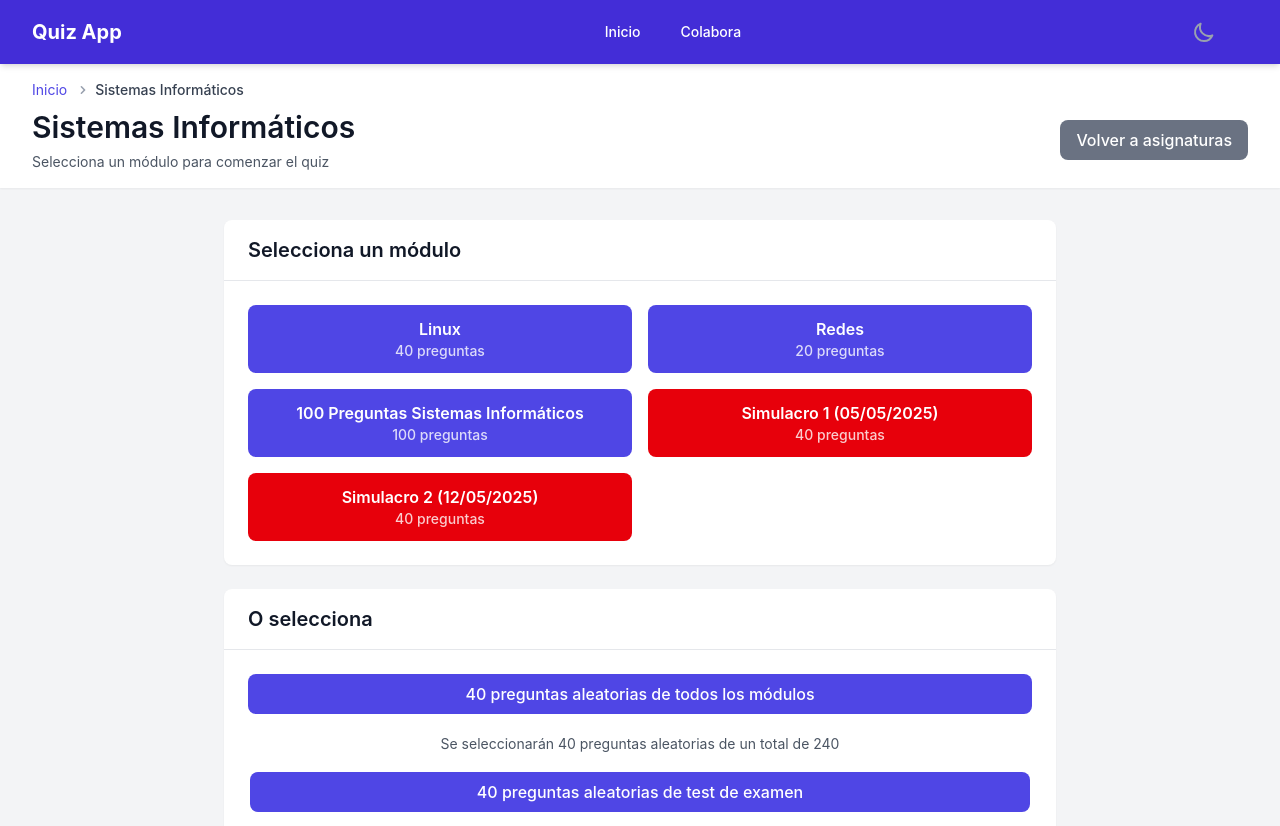
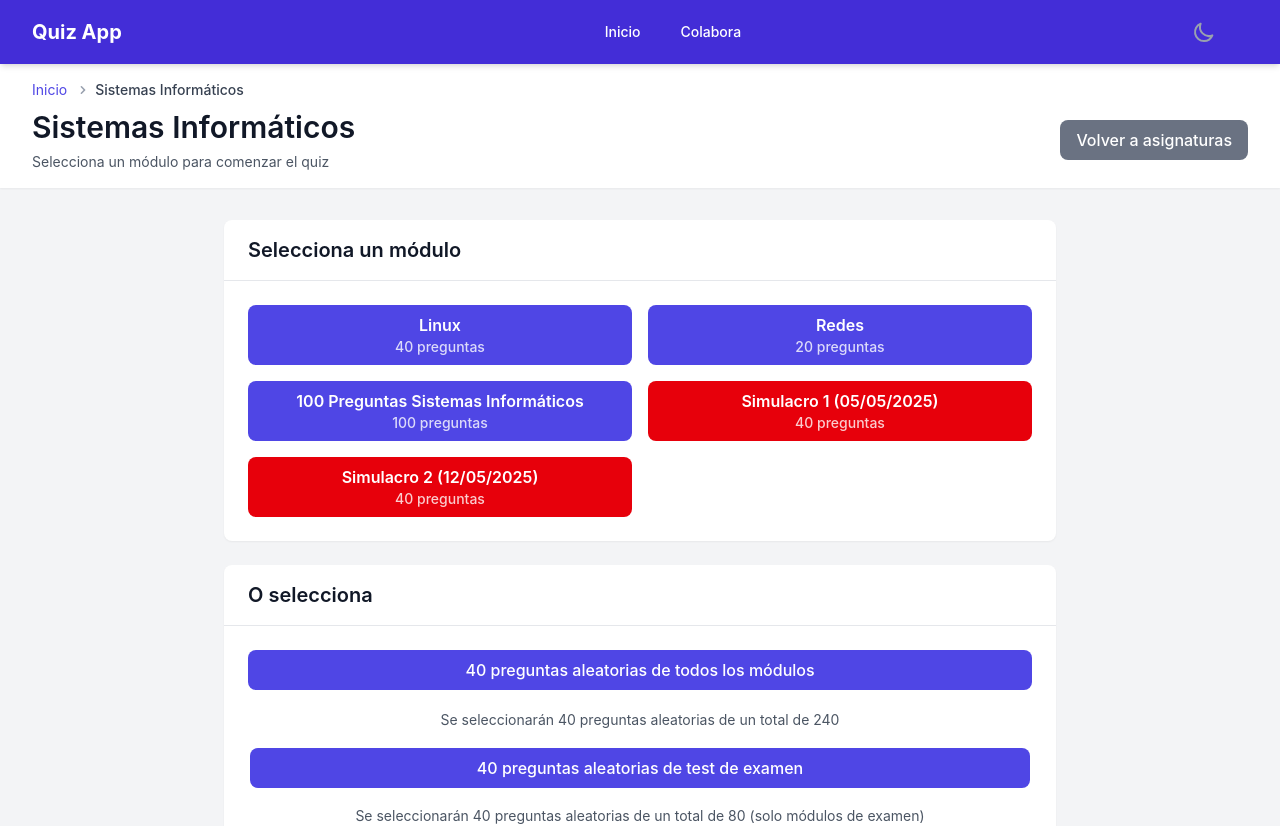
Before and after one commit to kubaliski/quiz_app, a React (Vite) app: page /asignaturas/1 in a window 1280 px wide. Shown: the top 826 px of the page. Built offline with nearby package versions, Linux system fonts and the light colour scheme.

Commit message:
fix: fixed cursor pointer in all buttons

```diff
--- a/dev-dist/sw.js
+++ b/dev-dist/sw.js
@@ -86,7 +86,7 @@ define(['./workbox-84006cf1'], (function (workbox) { 'use strict';
     "revision": "3ca0b8505b4bec776b69afdba2768812"
   }, {
     "url": "index.html",
-    "revision": "0.9il6tn2lndo"
+    "revision": "0.v7segqp5aj"
   }], {});
   workbox.cleanupOutdatedCaches();
   workbox.registerRoute(new workbox.NavigationRoute(workbox.createHandlerBoundToURL("index.html"), {
--- a/src/App.jsx
+++ b/src/App.jsx
@@ -7,7 +7,7 @@ import {
   NotFoundPage
 } from './pages';
 import { PWAInstallPrompt } from '@components/layout';
-import { ServiceWorkerUpdater, LoadingSpinner, ErrorMessage, ToastContainer } from '@components/common';
+import { ServiceWorkerUpdater, LoadingSpinner, ErrorMessage, ToastContainer, Button } from '@components/common';
 import { registerModuleErrorHandler } from '@services/swService';
 
 // Importaciones diferidas para mejorar el rendimiento y manejo de errores
@@ -41,7 +41,7 @@ function RouteErrorBoundary({ children }) {
         <div className="mt-4 space-y-4">
           <p className="text-center text-gray-600">Intenta una de las siguientes soluciones:</p>
           <div className="flex flex-col space-y-2">
-            <button
+            <Button
               onClick={() => {
                 // Limpiar caché si es posible y recargar
                 if ('caches' in window) {
@@ -60,13 +60,13 @@ function RouteErrorBoundary({ children }) {
               className="bg-indigo-600 text-white py-2 px-4 rounded hover:bg-indigo-700"
             >
               Recargar la aplicación
-            </button>
-            <button
+            </Button>
+            <Button
               onClick={() => navigate('/')}
               className="bg-gray-200 text-gray-800 py-2 px-4 rounded hover:bg-gray-300"
             >
               Volver a la página principal
-            </button>
+            </Button>
           </div>
         </div>
       </div>
--- a/src/components/common/Button.jsx
+++ b/src/components/common/Button.jsx
@@ -19,6 +19,7 @@ import { useState, useEffect } from 'react';
  */
 export default function Button({
   children,
+  title = '',
   onClick,
   variant = 'primary',
   size = 'medium',
@@ -39,7 +40,7 @@ export default function Button({
   };
 
   // Base styles for all variants
-  const baseStyles = 'inline-flex items-center justify-center font-medium transition duration-200 focus:outline-none rounded-lg';
+  const baseStyles = 'inline-flex items-center justify-center font-medium transition duration-200 focus:outline-none rounded-lg hover:cursor-pointer';
 
   // Variant-specific styles
   const variantStyles = {
@@ -178,6 +179,7 @@ export default function Button({
             className={`${buttonClassName} relative z-10 w-full`}
             onClick={onClick}
             disabled={disabled}
+            title={title}
           >
             {children}
           </button>
@@ -203,6 +205,7 @@ export default function Button({
       className={`${buttonClassName} ${focusRingStyle}`}
       onClick={onClick}
       disabled={disabled}
+      title={title}
     >
       {children}
     </button>
--- a/src/components/common/FavoriteButton.jsx
+++ b/src/components/common/FavoriteButton.jsx
@@ -14,6 +14,7 @@
  */
 import { useState, useEffect } from 'react';
 import { isFavorite } from '@services/favoritesService';
+import { Button } from '@components/common';
 
 export default function FavoriteButton({
   asignaturaId,
@@ -85,7 +86,7 @@ export default function FavoriteButton({
   `;
 
   return (
-    <button
+    <Button
       className={buttonClasses}
       onClick={handleClick}
       title={isFav ? 'Quitar de favoritos' : 'Añadir a favoritos'}
@@ -112,6 +113,6 @@ export default function FavoriteButton({
           />
         </svg>
       )}
-    </button>
+    </Button>
   );
 }
--- a/src/components/layout/ThemeToggle.jsx
+++ b/src/components/layout/ThemeToggle.jsx
@@ -34,7 +34,7 @@ export default function ThemeToggle() {
   return (
     <button
       onClick={handleToggleClick}
-      className="p-2 rounded-md text-gray-400 hover:text-white focus:outline-none focus:ring-2 focus:ring-offset-2 focus:ring-offset-gray-800 focus:ring-white relative"
+      className="p-2 rounded-md text-gray-400 hover:text-white focus:outline-none focus:ring-2 focus:ring-offset-2 focus:ring-offset-gray-800 focus:ring-white relative hover:cursor-pointer"
       aria-label={darkMode ? 'Cambiar a modo claro' : 'Cambiar a modo oscuro'}
     >
 
--- a/src/components/quiz/ModuleSelector.jsx
+++ b/src/components/quiz/ModuleSelector.jsx
@@ -54,13 +54,11 @@ export default function ModuleSelector({ modulos, asignaturaId }) {
       <Card title="Selecciona un módulo">
         <div className="grid grid-cols-1 md:grid-cols-2 gap-4">
           {modulos.map(modulo => (
-            <button
+            <Button
               key={modulo.id}
-              className={`${modulo.esExamen
-                ? "bg-red-600 hover:bg-red-700 dark:bg-red-700 dark:hover:bg-red-800"
-                : "bg-indigo-600 hover:bg-indigo-700 dark:bg-indigo-700 dark:hover:bg-indigo-800"}
-                text-white font-medium py-3 px-4 rounded-lg transition duration-200`}
+              title={`${modulo.nombre}`}
               onClick={() => handleSelectModule(modulo.id)}
+              variant={modulo.esExamen ? "danger" : "primary"}
             >
               <div className="flex flex-col">
                 <span className="font-semibold">
@@ -70,11 +68,10 @@ export default function ModuleSelector({ modulos, asignaturaId }) {
                   {modulo.preguntas.length} preguntas
                 </span>
               </div>
-            </button>
+            </Button>
           ))}
         </div>
       </Card>
-
       <Card title="O selecciona">
         <div className="space-y-4">
           {/* Botón para todos los módulos */}
--- a/src/components/quiz/QuestionNavigator.jsx
+++ b/src/components/quiz/QuestionNavigator.jsx
@@ -124,7 +124,7 @@ export default function QuestionNavigator() {
     // Tamaño adaptativo para móvil/escritorio
     const size = isMobile ? "w-11 h-11" : "w-10 h-10";
     // Base común para todos los botones
-    const baseClasses = `${size} rounded-full flex items-center justify-center font-medium transition-all border`;
+    const baseClasses = `${size} rounded-full flex items-center justify-center font-medium transition-all border hover:cursor-pointer`;
 
     switch (status) {
       case 'current':
--- a/src/components/quiz/SubjectSelector.jsx
+++ b/src/components/quiz/SubjectSelector.jsx
@@ -19,7 +19,7 @@
  * <SubjectSelector asignaturas={asignaturas} />
  */
 import { useNavigate } from 'react-router-dom';
-import { Card } from '@components/common';
+import { Card, Button } from '@components/common';
 
 export default function SubjectSelector({ asignaturas }) {
   const navigate = useNavigate();
@@ -32,9 +32,9 @@ export default function SubjectSelector({ asignaturas }) {
     <Card title="Selecciona una asignatura">
       <div className="grid grid-cols-1 md:grid-cols-2 gap-4">
         {asignaturas.map(asignatura => (
-          <button
+          <Button
             key={asignatura.id}
-            className="bg-indigo-600 hover:bg-indigo-700 dark:bg-indigo-700 dark:hover:bg-indigo-800 text-white font-medium py-3 px-4 rounded-lg transition duration-200"
+            /* className="bg-indigo-600 hover:bg-indigo-700 dark:bg-indigo-700 dark:hover:bg-indigo-800 text-white font-medium py-3 px-4 rounded-lg transition duration-200" */
             onClick={() => handleSelectSubject(asignatura.id)}
           >
             <div className="flex items-center">
@@ -45,7 +45,7 @@ export default function SubjectSelector({ asignaturas }) {
               )}
               <span>{asignatura.nombre}</span>
             </div>
-          </button>
+          </Button>
         ))}
       </div>
     </Card>
```
Also changed, not shown: 1 other file (tests, documents, lock files or other folders).
